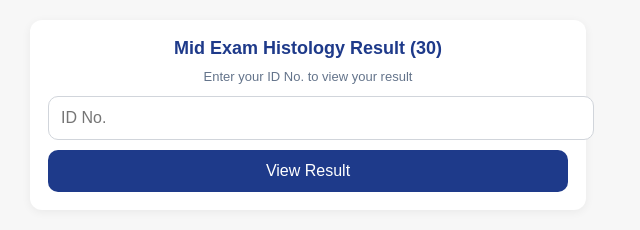
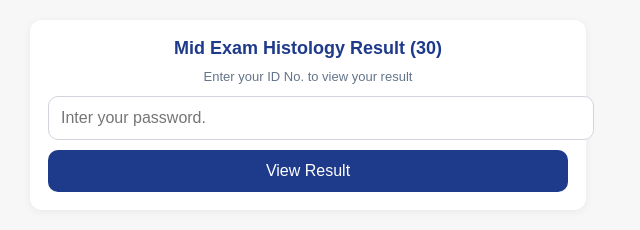
Before and after one commit to EL-Academy/Histology-Result, a plain HTML site: page index.html in a window 1280 px wide. Shown: the whole page, without its empty margins (332-972 px from the left). Drawn offline with Linux system fonts and the light colour scheme.

Commit message:
Update index.html

```diff
--- a/index.html
+++ b/index.html
@@ -24,7 +24,7 @@
     <h1>Mid Exam Histology Result (30)</h1>
     <div class="sub">Enter your ID No. to view your result</div>
 
-    <input id="sid" placeholder="ID No." inputmode="numeric" autocomplete="off" />
+    <input id="sid" placeholder="Inter your password." inputmode="numeric" autocomplete="off" />
     <button id="btn">View Result</button>
 
     <div id="msg" class="error" style="display:none;"></div>
```
